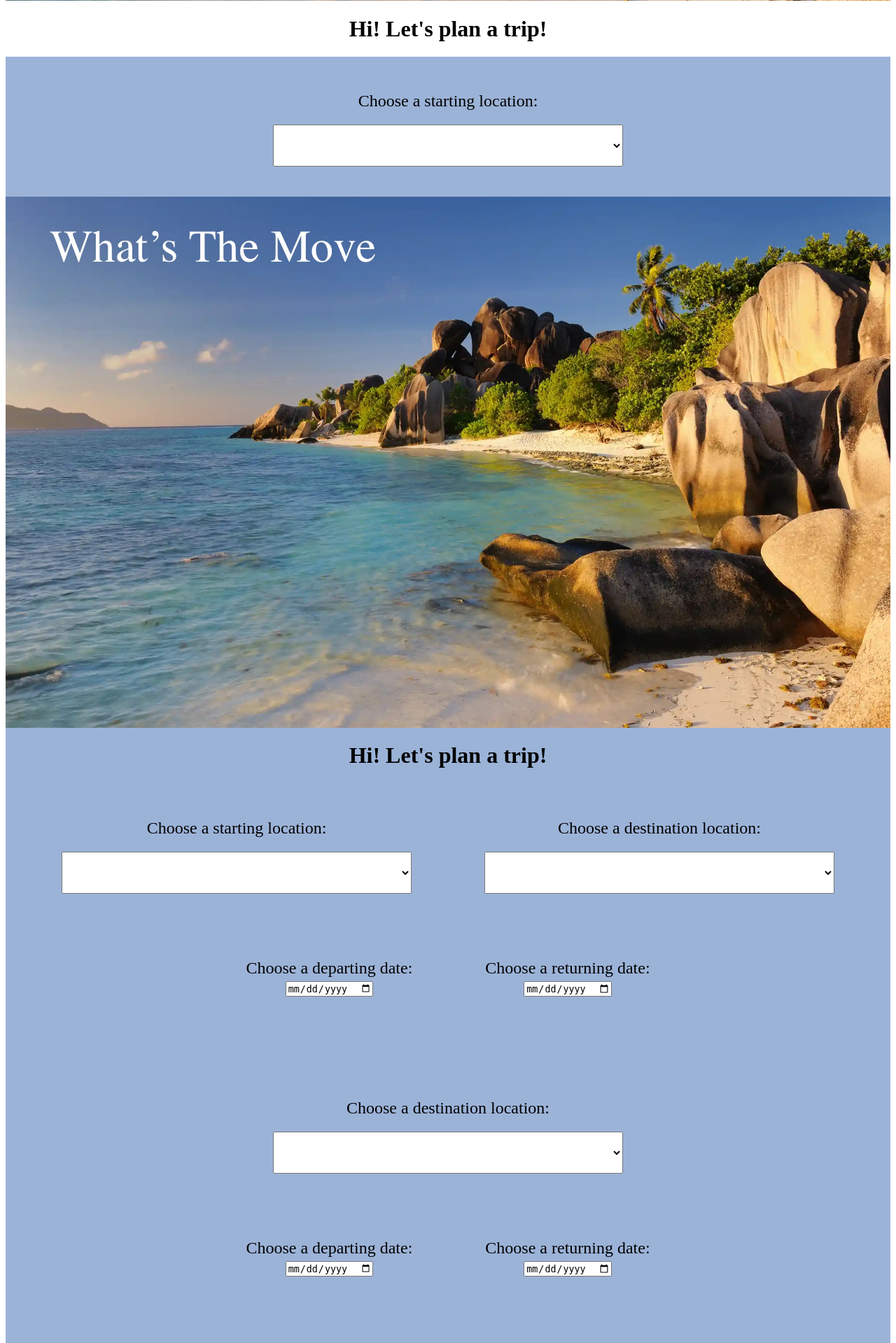
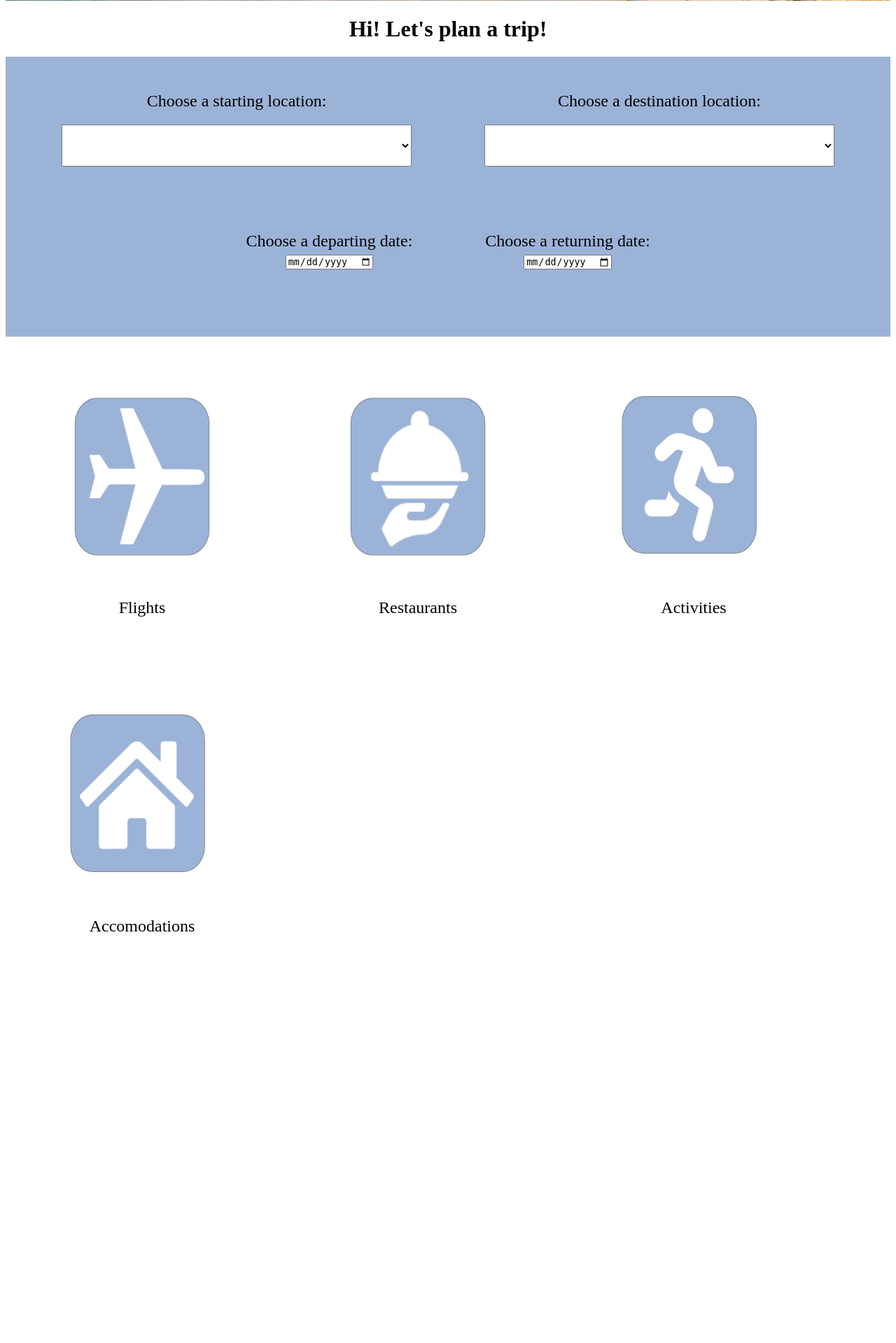
Before and after one commit to KannanAnjali/whatsthemove_cs348, a Flask app: page / in a window 1280 px wide. Shown: the part 805-2724 px from the top of the page at 70% size. After the commit the page ends 2136 px from the top, so only its background shows below. Run offline with Flask 2, Linux system fonts and the light colour scheme; data that the repository does not hold is empty.

Commit message:
fixing the index page

```diff
--- a/templates/index.html
+++ b/templates/index.html
@@ -20,22 +20,6 @@
                 </li>
             </ul>
         </div>
-        <img style="max-width: 100%; height: auto;" src="{{url_for('static', filename='header_final.jpg')}}">
-        <h1 style="text-align:center;"> Hi! Let's plan a trip! </h1>
-        <div class="row" style='text-align:center;background-color:#9cb3d8'>
-            <div class="dropdown"
-                style="width:device-width;height:100px;padding: 50px;font-size:x-large;display: inline-block; text-align:center">
-                Choose a starting location:
-                <form method="POST" action="/select_first_location">
-                    <select name="city_state" class="selectpicker"
-                        style="width:500px;height: 60px;text-align:center;font-size: medium;margin-top: 20px;">
-                        {% for j in city_state_lists %}
-                        str = {{j[1], j[2]}}
-                        <OPTION starting_value={{j[0]}}>{{j[1], j[2]}}</OPTION>
-                        {% endfor %}
-                    </select>
-                </form>
-            </div>
             <img style="max-width: 100%; height: auto;" src="{{url_for('static', filename='header_final.jpg')}}">
                 <h1 style = "text-align:center;"> Hi! Let's plan a trip! </h1>
                 <div class="row" style = 'text-align:center;background-color:#9cb3d8'>
@@ -79,35 +63,7 @@
                             <input type="date" id="returning_date" name="returning_date">
                           </form>
                     </div>
-            <div class="dropdown"
-                style="width:device-width;height:100px;padding:50px;font-size: x-large;display: inline-block; text-align:center;">
-                Choose a destination location:
-                <form method="POST" action="/destination_location">
-                    <select name="dcity_state" class="selectpicker"
-                        style="width:500px;height: 60px;text-align:center;font-size:medium;margin-top: 20px;">
-                        {% for j in city_state_lists %}
-                        str = {{j[1], j[2]}}
-                        <OPTION destination_value={{j[0]}}>{{j[1], j[2]}}</OPTION>
-                        {% endfor %}
-                    </select>
-                </form>
-            </div>
-        </div>
-        <div class="row" style='text-align:center;background-color:#9cb3d8'>
-            <div class="dropdown"
-                style="width:device-width;height:100px;padding: 50px;font-size:x-large;display: inline-block; text-align:center">
-                Choose a departing date:
-                <form method="POST" action="/starting_date">
-                    <input type="date" id="starting_date" name="starting_date">
-                </form>
-            </div>
-            <div class="dropdown"
-                style="width:device-width;height:100px;padding:50px;font-size: x-large;display: inline-block; text-align:center;">
-                Choose a returning date:
-                <form method="POST" action="/returning_date">
-                    <input type="date" id="returning_date" name="returning_date">
-                </form>
-            </div>
+                </div>
     <div class="container">
         <div class='row'>
             <div class='child inline-block-child' style="display: inline-block;padding:30px;width:device-width;">
```
